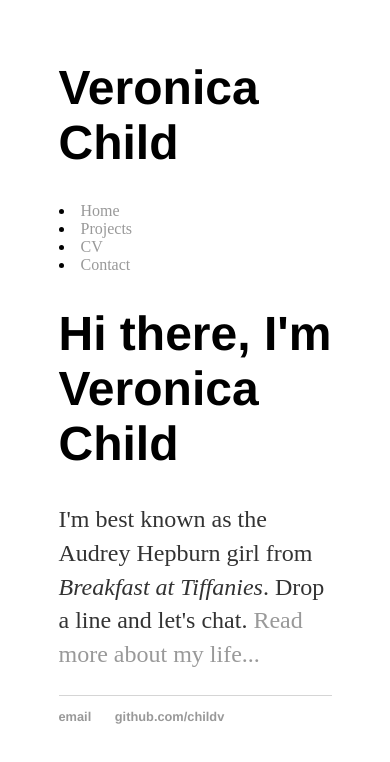
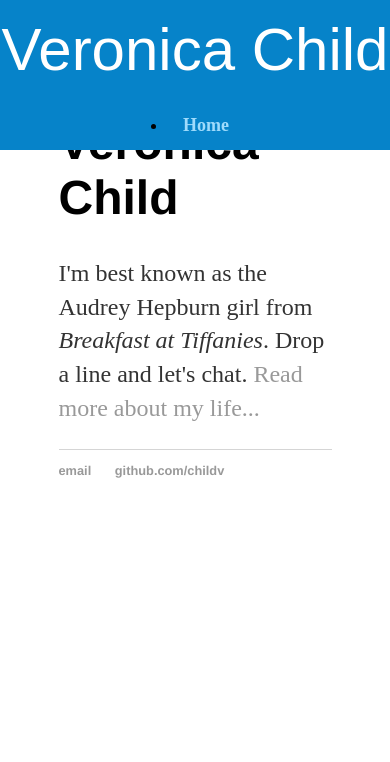
Before and after one commit to childv/childv.github.io, a plain HTML site: page index.html in a window 390 px wide. Drawn offline with Linux system fonts and the light colour scheme.

Commit message:
Update main.css
Work on resizable header

```diff
--- a/css/main.css
+++ b/css/main.css
@@ -1,3 +1,102 @@
+header {
+    width: 100%;
+    height: 150px;
+    overflow: hidden;
+    position: fixed;
+    top: 0;
+    left: 0;
+    z-index: 999; /*ensure header is above everything*/
+    background-color: #0683c9;
+    -webkit-transition: all 0.3s;
+    -moz-transition: all 0.3s;
+    -ms-transition: all 0.3s;
+    -o-transition: all 0.3s;
+    transition: all 0.3s;
+}
+header h1#logo{
+    display: inline-block;
+    height: 150px;
+    line-height: 150px; /*same as header*/
+    float: left;
+    font-family: "Oswald", sans-serif;
+    font-size: 60px;
+    color: white;
+    font-weight: 400;
+    -webkit-transition: all 0.3s;
+    -moz-transition: all 0.3s;
+    -ms-transition: all 0.3s;
+    -o-transition: all 0.3s;
+    transition: all 0.3s;
+}
+header nav {
+    display: inline-block;
+    float: right;
+}
+header nav a {
+    line-height: 150px;
+    margin-left: 20px;
+    color: #9fdbfc;
+    font-weight: 700;
+    font-size: 18px;
+    -webkit-transition: all 0.3s;
+    -moz-transition: all 0.3s;
+    -ms-transition: all 0.3s;
+    -o-transition: all 0.3s;
+    transition: all 0.3s;
+}
+/*change color upon hover*/
+header nav a:hover {
+    color: white;
+}
+/*define header's smaller class as the resized properties*/
+header.smaller {
+    height: 75px;
+}
+header.smaller h1#logo {
+    width: 150px;
+    height: 75px;
+    line-height: 75px;
+    font-size: 30px;
+}
+header.smaller nav a {
+    line-height: 75px;
+}
+/*Styling for smaller screens*/
+@media all and (max-width: 660px) {
+    header h1#logo {
+        display: block;
+        float: none;
+        margin: 0 auto;
+        height: 100px;
+        line-height: 100px;
+        text-align: center;
+    }
+    header nav {
+        display: block;
+        float: none;
+        height: 50px;
+        text-align: center;
+        margin: 0 auto;
+    }
+    header nav a {
+        line-height: 50px;
+        margin: 0 10px;
+    }
+    header.smaller {
+        height: 75px;
+    }
+    header.smaller h1#logo {
+        height: 40px;
+        line-height: 40px;
+        font-size: 30px;
+    }
+    header.smaller nav {
+        height: 35px;
+    }
+    header.smaller nav a {
+        line-height: 35px;
+    }
+}
 body {
     margin: 60px auto;
     width: 70%;
```
